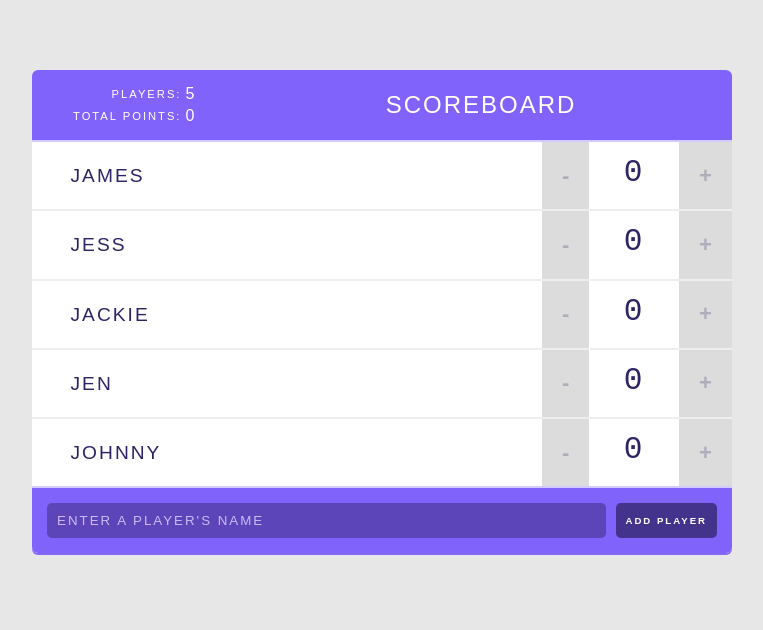
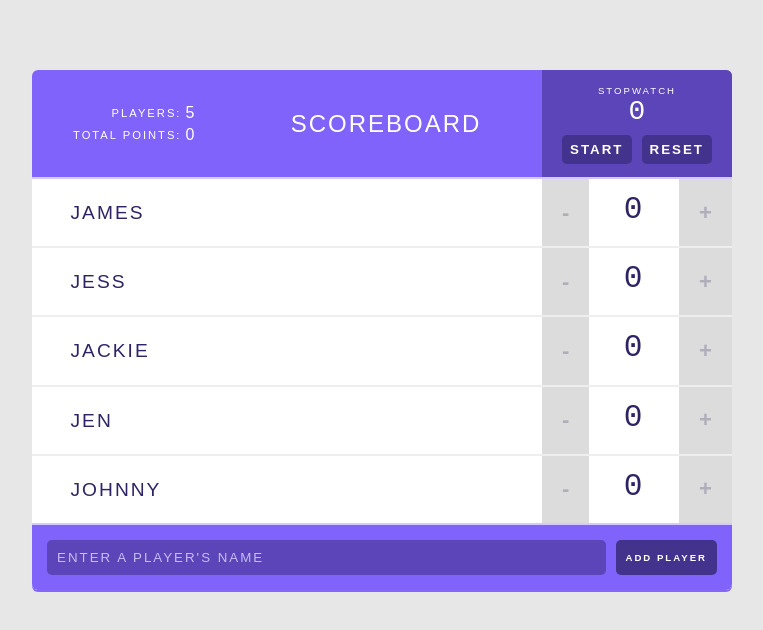
Before and after one commit to yyamakawa41/ScoreboardProjectReact, a React (Create React App) app: page / in a window 1280 px wide. Shown: the top 630 px of the page, without its empty margins (258-1021 px from the left). Built offline with nearby package versions, Linux system fonts and the light colour scheme.

Commit message:
Stopwatch
Adding a Stopwatch class into the header

```diff
--- a/src/components/Header.js
+++ b/src/components/Header.js
@@ -1,11 +1,13 @@
 import React from 'react';
 import Stats from './Stats';
+import Stopwatch from './Stopwatch'
 
 const Header = (props) => {
     return (
       <header>
         <Stats players={props.players}/>
         <h1>{ props.title }</h1>
+        <Stopwatch />
       </header>
     );
   }
--- /dev/null
+++ b/src/components/Stopwatch.js
@@ -0,0 +1,16 @@
+import React, { Component } from 'react';
+
+class Stopwatch extends Component {
+    render () {
+        return (
+            <div className="stopwatch">
+                <h2>Stopwatch</h2>
+                <span className="stopwatch-time">0</span>
+                <button>Start</button>
+                <button>Reset</button>
+            </div>
+        );
+    }
+}
+
+export default Stopwatch;
```
